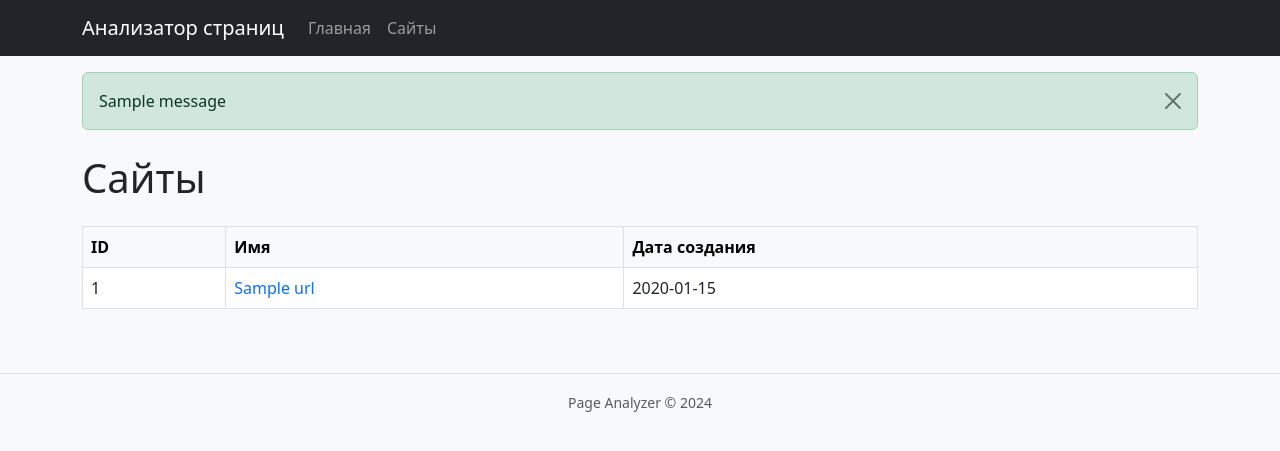
After one commit to Scopp1337/python-project-83, a Flask app: template page_analyzer/templates/urls.html in a window 1280 px wide. The commit adds this page. Shown: the top 451 px of the page. Run offline with Flask 3, Linux system fonts and the light colour scheme; the template is opened without the code that fills it: most values are stand-ins (such as "Sample title", 1, 10 or a date in 2020); one stand-in notice (Sample message) is shown; some libraries are stand-ins or nearby versions.

Commit message:
Add validator, repository. Update app.py, page display logic

```diff
--- /dev/null
+++ b/database.sql
@@ -0,0 +1,5 @@
+CREATE TABLE urls (
+    id BIGINT PRIMARY KEY GENERATED ALWAYS AS IDENTITY,
+    name VARCHAR(255) UNIQUE NOT NULL,
+    created_at TIMESTAMP DEFAULT CURRENT_TIMESTAMP
+);
--- a/page_analyzer/app.py
+++ b/page_analyzer/app.py
@@ -1,13 +1,81 @@
 import os
-from flask import Flask, render_template
+
+import requests
+import psycopg2
+from flask import (
+    Flask,
+    abort,
+    flash,
+    redirect,
+    render_template,
+    request,
+    url_for,
+)
+
 from dotenv import load_dotenv
+from page_analyzer.validator import normalize_url, validate_url
+from page_analyzer.repository import UrlRepository
+
+
 
 load_dotenv()
 
 app = Flask(__name__)
 app.config['SECRET_KEY'] = os.getenv('SECRET_KEY')
 
+DATABASE_URL = os.getenv('DATABASE_URL')
+
 
 @app.route('/')
 def index():
     return render_template('index.html')
+
+
+@app.route('/urls', methods=['POST'])
+def urls_index():
+    url = request.form.to_dict()['url']
+    errors = validate_url(url)
+
+    match errors:
+        case {'url': error_message}:
+            flash('Ошибка! Некорректный URL', 'danger')
+            return render_template('index.html'), 422
+
+        case {}:
+            normalized_url = normalize_url(url)
+            repo = UrlRepository(DATABASE_URL)
+
+            match repo.find_url(normalized_url):
+                case None:
+                    id = repo.add_url(normalized_url)
+                    flash('Страница успешно добавлена', 'success')
+                    return redirect(url_for('get_url', id=id))
+
+                case url_info:
+                    flash('Страница уже существует', 'warning')
+                    return redirect(url_for('get_url', id=url_info.get('id')))
+
+
+@app.route('/urls/<int:id>')
+def get_url(id):
+    repo = UrlRepository(DATABASE_URL)
+
+    match repo.find_id(id):
+        case None:
+            abort(404)
+
+        case url_info:
+            return render_template('url.html', url_info=url_info)
+
+
+@app.route('/urls', methods=['GET'])
+def get_urls():
+    repo = UrlRepository(DATABASE_URL)
+    urls = repo.get_all_urls()
+
+    return render_template('urls.html', urls=urls)
+
+
+@app.errorhandler(404)
+def page_not_found(error):
+    return render_template('errors/404.html'), 404
--- /dev/null
+++ b/page_analyzer/templates/components/footer.html
@@ -0,0 +1,10 @@
+
+    <footer class="mt-5 py-3 text-center text-muted border-top">
+        <div class="container">
+            <small>Page Analyzer &copy; 2024</small>
+        </div>
+    </footer>
+
+    <script src="https://cdn.jsdelivr.net/npm/bootstrap@5.3.0/dist/js/bootstrap.bundle.min.js"></script>
+</body>
+</html>
--- /dev/null
+++ b/page_analyzer/templates/components/header.html
@@ -0,0 +1,41 @@
+<!DOCTYPE html>
+<html lang="ru">
+<head>
+    <meta charset="utf-8">
+    <meta name="viewport" content="width=device-width, initial-scale=1">
+    <title>{% block title %}Анализатор страниц{% endblock %}</title>
+    <link href="https://cdn.jsdelivr.net/npm/bootstrap@5.3.0/dist/css/bootstrap.min.css"
+          rel="stylesheet">
+</head>
+<body class="bg-light">
+    <nav class="navbar navbar-expand-lg navbar-dark bg-dark">
+        <div class="container">
+            <a class="navbar-brand" href="{{ url_for('index') }}">Анализатор страниц</a>
+            <button class="navbar-toggler" type="button" data-bs-toggle="collapse" data-bs-target="#navbarNav">
+                <span class="navbar-toggler-icon"></span>
+            </button>
+            <div class="collapse navbar-collapse" id="navbarNav">
+                <ul class="navbar-nav">
+                    <li class="nav-item">
+                        <a class="nav-link" href="{{ url_for('index') }}">Главная</a>
+                    </li>
+                    <li class="nav-item">
+                        <a class="nav-link" href="{{ url_for('get_urls') }}">Сайты</a>
+                    </li>
+                </ul>
+            </div>
+        </div>
+    </nav>
+
+    {% with messages = get_flashed_messages(with_categories=true) %}
+        {% if messages %}
+            <div class="container mt-3">
+                {% for category, message in messages %}
+                    <div class="alert alert-{{ category }} alert-dismissible fade show" role="alert">
+                        {{ message }}
+                        <button type="button" class="btn-close" data-bs-dismiss="alert"></button>
+                    </div>
+                {% endfor %}
+            </div>
+        {% endif %}
+    {% endwith %}
--- /dev/null
+++ b/page_analyzer/templates/layouts/base.html
@@ -0,0 +1,9 @@
+{% include 'components/header.html' %}
+
+<main class="flex-grow-1">
+    <div class="container mt-4">
+        {% block content %}{% endblock %}
+    </div>
+</main>
+
+{% include 'components/footer.html' %}
--- /dev/null
+++ b/page_analyzer/templates/urls.html
@@ -0,0 +1,42 @@
+{% extends "layouts/base.html" %}
+
+{% block title %}Список сайтов{% endblock %}
+
+{% block content %}
+<div class="row justify-content-center">
+    <div class="col-12">
+        <h1 class="mb-4">Сайты</h1>
+
+        <div class="table-responsive">
+            <table class="table table-bordered table-hover" data-test="urls">
+                <thead class="table-light">
+                    <tr>
+                        <th>ID</th>
+                        <th>Имя</th>
+                        <th>Дата создания</th>
+                    </tr>
+                </thead>
+                <tbody>
+                    {% for url in urls %}
+                    <tr>
+                        <td>{{ url.id }}</td>
+                        <td>
+                            <a href="{{ url_for('get_url', id=url.id) }}" class="text-decoration-none">
+                                {{ url.name }}
+                            </a>
+                        </td>
+                        <td>{{ url.created_at.strftime('%Y-%m-%d') }}</td>
+                    </tr>
+                    {% else %}
+                    <tr>
+                        <td colspan="3" class="text-center text-muted">
+                            Пока нет добавленных сайтов
+                        </td>
+                    </tr>
+                    {% endfor %}
+                </tbody>
+            </table>
+        </div>
+    </div>
+</div>
+{% endblock %}
```
Also changed, not shown: page_analyzer/repository.py (added, +33 -0 lines), page_analyzer/templates/errors/404.html (added, +15 -0 lines), page_analyzer/templates/index.html (+10 -20 lines), page_analyzer/templates/url.html (added, +30 -0 lines), page_analyzer/validator.py (added, +29 -0 lines), 1 other file.
